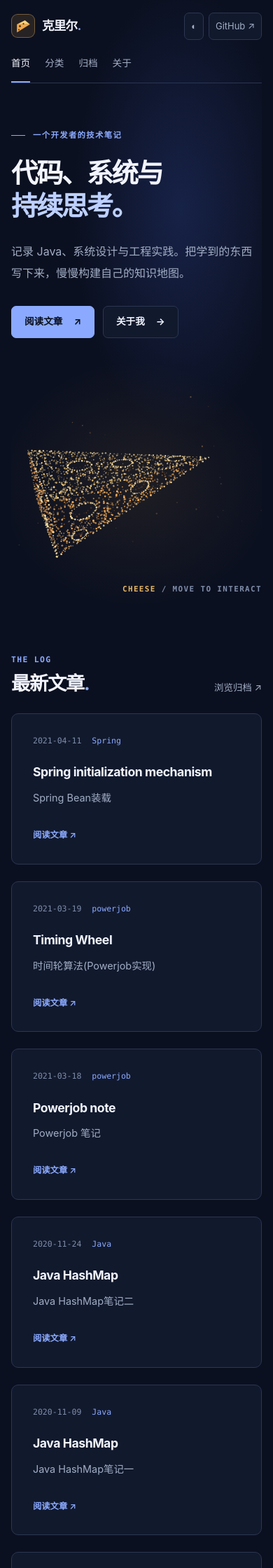
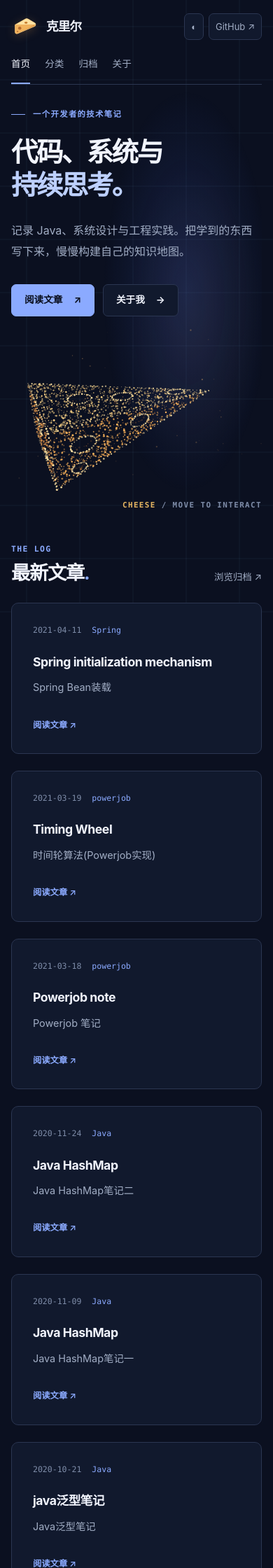
Before and after one commit to xxxcrel/xxxcrel.github.io, a Jekyll site: the page built from index.html, in a window 390 px wide. Shown: the top 2240 px of the page at 70% size. Built offline with Jekyll 4.4.1, drawn with Linux system fonts in a browser that asks for light colours; the list of posts is cut into pages by our own code; some of the changed text lies outside the part shown.

Commit message:
feat: add interactive grid and refresh site branding

```diff
--- a/_includes/profile-card.html
+++ b/_includes/profile-card.html
@@ -1,16 +1,8 @@
 <header class="terminal-header" data-site-header>
   <div class="terminal-header__row">
     <a class="terminal-logo" href="{{ '/' | relative_url }}" aria-label="{{ site.title }} 首页">
-      <span class="terminal-logo__prompt" aria-hidden="true">
-        <svg viewBox="0 0 32 32" width="23" height="23" fill="none">
-          <path d="M3 12 19 4l10 8H3Z" fill="#FFD47D"/>
-          <path d="M3 12h26L3 28V12Z" fill="#F3A847"/>
-          <circle cx="9" cy="16" r="2" fill="#483221"/>
-          <circle cx="7" cy="23" r="1.4" fill="#483221"/>
-          <circle cx="16" cy="11" r="1.5" fill="#483221"/>
-        </svg>
-      </span>
-      <span class="terminal-logo__text">{{ site.title }}<span class="terminal-logo__dot">.</span></span>
+      <span class="terminal-logo__prompt" aria-hidden="true"><img src="{{ '/assets/images/cheese-mark.svg' | relative_url }}" alt="" width="38" height="38"></span>
+      <span class="terminal-logo__text">{{ site.title }}</span>
       <span class="terminal-logo__badge">BLOG</span>
     </a>
     <div class="terminal-header__tools">
--- a/_layouts/default.html
+++ b/_layouts/default.html
@@ -7,21 +7,24 @@
   {% if page.sitemap == false %}<meta name="robots" content="noindex, nofollow">{% endif %}
   <link rel="alternate" type="application/atom+xml" title="{{ site.title }}" href="{{ site.subscribe_rss | absolute_url }}">
   <link rel="icon" href="{{ '/favicon.ico' | relative_url }}" sizes="any">
+  <link rel="icon" href="{{ '/assets/images/cheese-mark.svg' | relative_url }}" type="image/svg+xml">
   <meta name="theme-color" content="#0b1020">
   <script src="{{ '/assets/js/theme.js' | relative_url }}"></script>
   <link rel="stylesheet" href="{{ '/assets/css/site.css' | relative_url }}?v={{ site.time | date: '%Y%m%d%H%M%S' }}">
 </head>
 <body>
+  <canvas class="ambient-grid" data-ambient-grid aria-hidden="true"></canvas>
   <div class="site-shell">
     <div class="site-header-slot" data-header-slot>{% include profile-card.html %}</div>
     <main class="content-shell" id="main-content">{{ content }}</main>
     <footer class="site-footer">
-      <span>© {{ 'now' | date: "%Y" }} {{ site.author.name }}</span>
+      <span>© {{ 'now' | date: "%Y" }} {{ site.github_username | upcase }}</span>
       <span class="site-footer__status"><i aria-hidden="true"></i> 站点在线</span>
       <a href="{{ site.subscribe_rss | relative_url }}">RSS</a>
     </footer>
   </div>
   <script src="{{ '/assets/js/code-copy.js' | relative_url }}"></script>
   <script src="{{ '/assets/js/header.js' | relative_url }}?v={{ site.time | date: '%Y%m%d%H%M%S' }}" defer></script>
+  <script src="{{ '/assets/js/ambient-grid.js' | relative_url }}?v={{ site.time | date: '%Y%m%d%H%M%S' }}" defer></script>
 </body>
 </html>
--- a/assets/css/site.css
+++ b/assets/css/site.css
@@ -52,7 +52,8 @@
 button { font: inherit; }
 ::selection { background: var(--accent); color: var(--bg); }
 :focus-visible { outline: 2px solid var(--accent); outline-offset: 4px; }
-.site-shell { width: min(calc(100% - 48px), var(--site-width)); margin: auto; }
+.ambient-grid { position: fixed; inset: 0; z-index: 0; display: block; width: 100%; height: 100%; pointer-events: none; }
+.site-shell { position: relative; z-index: 1; width: min(calc(100% - 48px), var(--site-width)); margin: auto; }
 
 /* Navigation */
 .terminal-header { position: relative; z-index: 2; padding: 30px 0 0; }
@@ -61,15 +62,13 @@
 .terminal-logo { gap: 10px; text-decoration: none; white-space: nowrap; }
 .terminal-logo__prompt {
   display: grid;
-  width: 34px;
-  height: 34px;
+  width: 40px;
+  height: 40px;
   place-items: center;
-  border: 1px solid rgba(255, 198, 111, .35);
-  border-radius: 9px;
-  background: rgba(243, 168, 71, .12);
 }
+.terminal-logo__prompt img { display: block; width: 38px; height: 38px; filter: drop-shadow(0 3px 7px rgba(239, 164, 74, .24)); }
 .terminal-logo__text { font-size: 1.1rem; font-weight: 750; letter-spacing: -.045em; }
-.terminal-logo__dot, .heading-dot { color: var(--accent); }
+.heading-dot { color: var(--accent); }
 .terminal-logo__badge {
   margin-left: 4px;
   padding: 3px 7px;
@@ -130,7 +129,8 @@
 }
 .terminal-header.is-scrolled .terminal-header__row { display: contents; }
 .terminal-header.is-scrolled .terminal-logo { order: 0; }
-.terminal-header.is-scrolled .terminal-logo__prompt { width: 29px; height: 29px; }
+.terminal-header.is-scrolled .terminal-logo__prompt { width: 32px; height: 32px; }
+.terminal-header.is-scrolled .terminal-logo__prompt img { width: 31px; height: 31px; }
 .terminal-header.is-scrolled .terminal-logo__badge { display: none; }
 .terminal-header.is-scrolled .terminal-nav {
   order: 1;
@@ -159,19 +159,15 @@
   grid-template-columns: 1.15fr .85fr;
   gap: clamp(28px, 5vw, 72px);
   align-items: center;
-  padding: clamp(70px, 11vw, 142px) 0 clamp(80px, 11vw, 130px);
+  padding: clamp(60px, 6vw, 82px) 0 clamp(55px, 5vw, 72px);
   isolation: isolate;
-  overflow-x: clip;
 }
 .home-hero::before {
   position: absolute;
   z-index: -1;
-  top: -20%;
-  right: -14%;
-  width: min(780px, 85vw);
-  height: 680px;
-  border-radius: 50%;
-  background: radial-gradient(ellipse, var(--glow) 0%, transparent 66%);
+  inset: -90px 0 -180px;
+  background: radial-gradient(ellipse 49% 46% at 70% 42%, var(--glow), transparent 68%),
+              radial-gradient(ellipse 36% 32% at 73% 46%, rgba(230, 163, 75, .055), transparent 74%);
   content: "";
   pointer-events: none;
 }
@@ -203,21 +199,9 @@
 .cheese-scene {
   position: relative;
   width: 100%;
-  height: 420px;
+  height: 390px;
   isolation: isolate;
 }
-.cheese-scene::before {
-  position: absolute;
-  z-index: -1;
-  inset: -10%;
-  border-radius: 50%;
-  background: radial-gradient(ellipse, rgba(239, 171, 65, .13), transparent 65%);
-  content: "";
-  pointer-events: none;
-  opacity: .65;
-  transition: opacity .35s ease;
-}
-@media (hover: hover) { .cheese-scene:hover::before { opacity: 1; } }
 .cheese-scene canvas {
   position: absolute;
   inset: 0;
@@ -358,8 +342,8 @@
 @media (max-width: 800px) {
   html { scroll-padding-top: 120px; }
   .post-list { grid-template-columns: 1fr; }
-  .home-hero { grid-template-columns: 1fr; gap: 48px; padding: 75px 0 90px; }
-  .cheese-scene { max-width: 560px; margin: 0 auto; }
+  .home-hero { grid-template-columns: 1fr; gap: 16px; padding: 50px 0 52px; }
+  .cheese-scene { max-width: 560px; height: 340px; margin: 0 auto; }
   .terminal-header.is-scrolled {
     display: grid;
     grid-template-columns: 1fr auto;
@@ -380,9 +364,9 @@
   .terminal-header.is-scrolled .github-link { display: none; }
   .theme-button, .github-link { padding: 7px 9px; }
   .terminal-nav { gap: 21px; margin-top: 22px; }
-  .home-hero { padding: 66px 0 75px; }
+  .home-hero { gap: 8px; padding: 34px 0 38px; }
   .home-intro h1 { font-size: clamp(2.4rem, 9vw, 3.3rem); }
-  .cheese-scene { height: 320px; }
+  .cheese-scene { height: 270px; }
   .repo-list { grid-template-columns: 1fr; }
   .post-item { min-height: 0; }
   .content-header, .article-header { padding-top: 58px; }
--- /dev/null
+++ b/assets/js/ambient-grid.js
@@ -0,0 +1,153 @@
+(function () {
+  "use strict";
+
+  var canvas = document.querySelector("[data-ambient-grid]");
+  if (!canvas || !canvas.getContext) return;
+  var context = canvas.getContext("2d");
+  if (!context) return;
+  var isHome = !!document.querySelector(".home-hero");
+
+  // Keep the decoration behind the content even if a previous CSS build is cached.
+  canvas.style.position = "fixed";
+  canvas.style.inset = "0";
+  canvas.style.width = "100vw";
+  canvas.style.height = "100vh";
+  canvas.style.pointerEvents = "none";
+  canvas.style.zIndex = "0";
+
+  var reducedMotion = window.matchMedia && window.matchMedia("(prefers-reduced-motion: reduce)");
+  var hoverDevice = window.matchMedia && window.matchMedia("(hover: hover) and (pointer: fine)");
+  var width = 0;
+  var height = 0;
+  var frameId = 0;
+  var lastFrame = 0;
+  var pointerX = 0;
+  var pointerY = 0;
+  var targetX = 0;
+  var targetY = 0;
+  var hover = 0;
+  var targetHover = 0;
+
+  function animated() {
+    return !(reducedMotion && reducedMotion.matches) && (!hoverDevice || hoverDevice.matches);
+  }
+
+  function draw(time) {
+    if (!width || !height) return;
+    context.clearRect(0, 0, width, height);
+
+    var motion = animated();
+    if (motion) {
+      pointerX += (targetX - pointerX) * .17;
+      pointerY += (targetY - pointerY) * .17;
+      hover += (targetHover - hover) * .12;
+    }
+    var light = document.documentElement.getAttribute("data-theme") === "light";
+    context.strokeStyle = light
+      ? (isHome ? "rgba(65, 91, 142, .09)" : "rgba(65, 91, 142, .055)")
+      : (isHome ? "rgba(150, 181, 243, .075)" : "rgba(150, 181, 243, .045)");
+    context.lineWidth = 1;
+    var spacing = width < 640 ? 76 : 90;
+    var step = 18;
+
+    function warp(x, y) {
+      var waveX = motion ? Math.sin(time * .00034 + y * .007 + x * .003) * .55 : 0;
+      var waveY = motion ? Math.cos(time * .00031 + x * .008 - y * .004) * .55 : 0;
+      if (hover > .002) {
+        var dx = x - pointerX;
+        var dy = y - pointerY;
+        var distanceSquared = dx * dx + dy * dy;
+        if (distanceSquared < 90000) {
+          var distance = Math.sqrt(distanceSquared) || 1;
+          var force = Math.exp(-distanceSquared / 24000) * hover;
+          waveX += (dx / distance * 29 - dy / distance * 7) * force;
+          waveY += (dy / distance * 29 + dx / distance * 7) * force;
+        }
+      }
+      return [x + waveX, y + waveY];
+    }
+
+    for (var x = spacing / 2; x < width + spacing; x += spacing) {
+      context.beginPath();
+      for (var y = -step, first = true; y <= height + step; y += step) {
+        var point = warp(x, y);
+        if (first) { context.moveTo(point[0], point[1]); first = false; }
+        else context.lineTo(point[0], point[1]);
+      }
+      context.stroke();
+    }
+    for (var y = spacing / 2; y < height + spacing; y += spacing) {
+      context.beginPath();
+      for (var x = -step, first = true; x <= width + step; x += step) {
+        var point = warp(x, y);
+        if (first) { context.moveTo(point[0], point[1]); first = false; }
+        else context.lineTo(point[0], point[1]);
+      }
+      context.stroke();
+    }
+  }
+
+  function tick(time) {
+    frameId = window.requestAnimationFrame(tick);
+    if (time - lastFrame < 40) return;
+    lastFrame = time;
+    draw(time);
+  }
+
+  function stop() {
+    if (frameId) window.cancelAnimationFrame(frameId);
+    frameId = 0;
+  }
+
+  function start() {
+    if (!frameId && !document.hidden && animated()) {
+      lastFrame = 0;
+      frameId = window.requestAnimationFrame(tick);
+    }
+  }
+
+  function resize() {
+    var nextWidth = window.innerWidth;
+    var nextHeight = window.innerHeight;
+    if (!nextWidth || !nextHeight || (width === nextWidth && height === nextHeight)) return;
+    width = nextWidth;
+    height = nextHeight;
+    var ratio = Math.min(window.devicePixelRatio || 1, 1.5);
+    canvas.width = Math.round(width * ratio);
+    canvas.height = Math.round(height * ratio);
+    context.setTransform(ratio, 0, 0, ratio, 0, 0);
+    draw(0);
+  }
+
+  window.addEventListener("pointermove", function (event) {
+    if (event.pointerType !== "mouse" || !animated()) return;
+    targetX = event.clientX;
+    targetY = event.clientY;
+    targetHover = 1;
+  });
+  window.addEventListener("pointerout", function (event) { if (!event.relatedTarget) targetHover = 0; });
+  window.addEventListener("blur", function () { targetHover = 0; });
+  window.addEventListener("resize", resize);
+  document.addEventListener("visibilitychange", function () {
+    if (document.hidden) stop();
+    else start();
+  });
+  window.addEventListener("site-theme-change", function () { draw(lastFrame); });
+
+  function onMotionChange() {
+    if (animated()) start();
+    else {
+      stop();
+      hover = targetHover = 0;
+      draw(0);
+    }
+  }
+  [reducedMotion, hoverDevice].forEach(function (media) {
+    if (!media) return;
+    if (media.addEventListener) media.addEventListener("change", onMotionChange);
+    else media.addListener(onMotionChange);
+  });
+
+  resize();
+  start();
+})();
```
Also changed, not shown: _tests/ambient-grid.test.cjs (added, +91 -0 lines), .github/workflows/pages-check.yml, assets/images/cheese-mark.svg (added).
